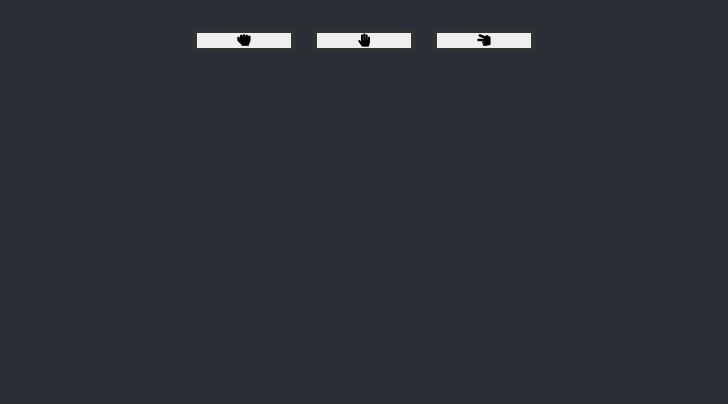
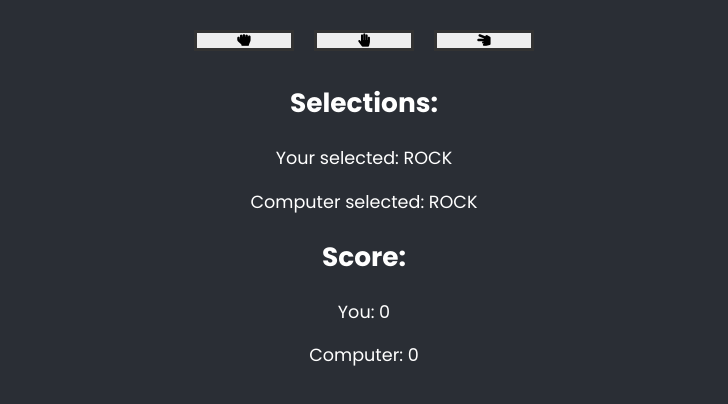
Before and after one commit to dcblanton78/rock-paper-scissors, a plain HTML site: page index.html in a window 1280 px wide. Both pictures are taken after a click on the button 520 px from the left and 120 px from the top of the page. Shown: the part 80-484 px from the top of the page, without its empty margins (276-1004 px from the left). Drawn offline with Linux system fonts and the light colour scheme.

Commit message:
added feature to display score

```diff
--- a/apps.js
+++ b/apps.js
@@ -26,10 +26,20 @@ scissors.addEventListener("click", function(){
     function game(playerSelection){
 
       const computerSelection = getComputerChoice(3);
-      alert("You went with: " + playerSelection + " and the computer went with: " + computerSelection)
+      //alert("You went with: " + playerSelection + " and the computer went with: " + computerSelection);
+      let playerSelectionFE = document.getElementById("playerSelection")
+      playerSelectionFE.innerHTML= "Your selected: " + playerSelection;
+      let computerSelectionFE = document.getElementById("computerSelection")
+      computerSelectionFE.innerHTML= "Computer selected: " + computerSelection;
+        // sleep(2000);
       playRound(playerSelection, computerSelection);
+      let playerElement = document.getElementById("playerScore")
+      playerElement.innerHTML= "You: " + playerScore;
+      let computerElement = document.getElementById("computerScore")
+      computerElement.innerHTML= "Computer: " + computerScore;
+    //   alert("Computer Score: " + computerScore);
 
-      alert("Player Score " + playerScore + " Computer Score " + computerScore);
+
       console.log("Computer Score " + computerScore)
 
 
--- a/index.html
+++ b/index.html
@@ -24,11 +24,21 @@
             <i class="fas fa-hand-scissors"></i>
 
 
-        <!-- <div class="buttons">
-            <button>Rock</button>
-            <button>Paper</button>
-            <button>Scissors</button>
-        </div> -->
+
+    </div>
+    <div>
+        <h2>Selections:</h2>
+
+        <p id="playerSelection">You selected: </p>
+        <p id="computerSelection">Computer selected: </p>
+
+    </div>
+    <div>
+        <h2>Score:</h2>
+
+        <p id="playerScore">You: </p>
+        <p id="computerScore">Computer: </p>
+
     </div>
 
 </body>
--- a/styles/styles.scss
+++ b/styles/styles.scss
@@ -37,3 +37,13 @@ h1{
     //     background-color: #076c59;
 
 }
+
+h2{
+    display: flex;
+    justify-content: center;
+}
+
+p{
+    display: flex;
+    justify-content: center;
+}
```
Also changed, not shown: styles/styles.css, 1 other file.
